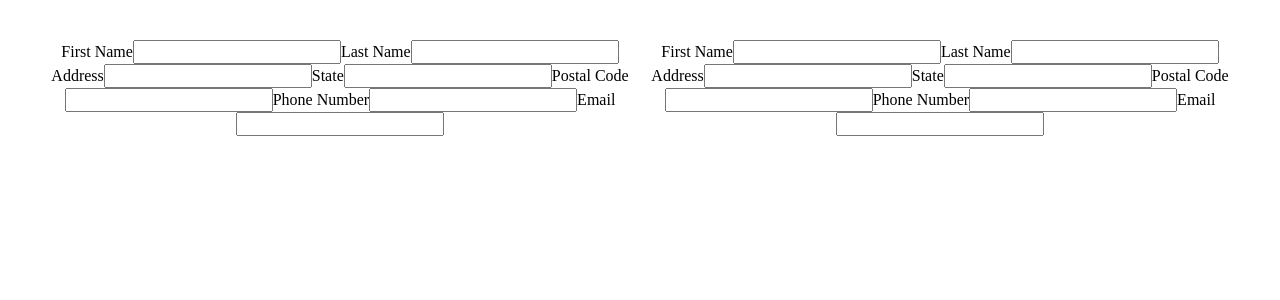
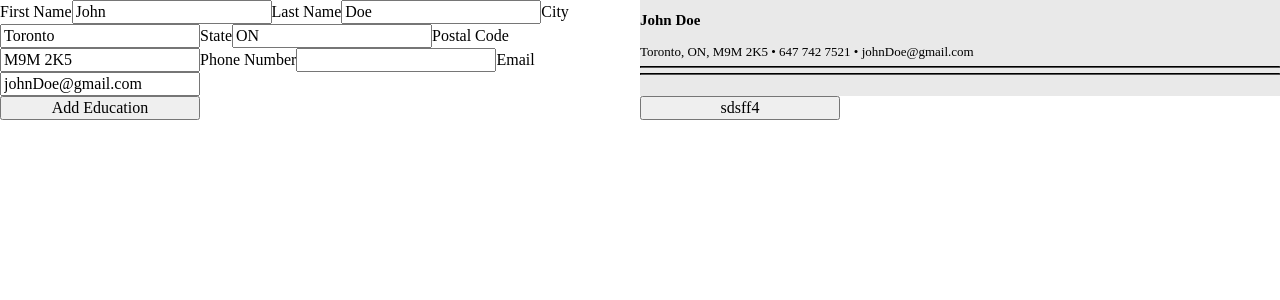
Before and after one commit to kloxer/TOP_CV_Application, a React (Vite) app: page / in a window 1280 px wide. Shown: the top 300 px of the page. Built offline with nearby package versions, Linux system fonts and the light colour scheme.

Commit message:
Added some basic education labels/inputs

```diff
--- /dev/null
+++ b/src/education.jsx
@@ -0,0 +1,28 @@
+function AddEducation({ educationData, onChange }) {
+  return (
+    <div id="education">
+      <label htmlFor="institution">Institution</label>
+      <input
+        type="text"
+        name="university"
+        onChange={onChange}
+        value={educationData.institution}
+      />
+      <label htmlFor="program">Program</label>
+      <input type="text" name="program" onChange={onChange} />
+
+      <label htmlFor="city">City</label>
+      <input type="text" name="city" onChange={onChange} />
+      <label htmlFor="state">State</label>
+      <input type="text" name="state" onChange={onChange} />
+
+      <label htmlFor="startDate">Start Date</label>
+      <input type="text" name="startDate" onChange={onChange} />
+
+      <label htmlFor="endDate">End Date</label>
+      <input type="text" name="endDate" onChange={onChange} />
+    </div>
+  );
+}
+
+export default AddEducation;
--- a/src/form.jsx
+++ b/src/form.jsx
@@ -1,48 +1,162 @@
 import { useState } from "react";
+import AddEducation from "./education";
+import "./index.css";
 
-function UserInput() {
-  const [formData, setFormData] = useState({
-    firstName: "",
-    lastName: "",
-    address: "",
-    state: "",
-    postalCode: "",
-    phoneNumber: "",
-    email: "",
-  });
-
-  function handleFormDataChange(e) {
-    console.log(e);
-  }
-
+function UserInput({ form, onChange }) {
   return (
     <>
       <div id="userInfo">
         <form>
           <label htmlFor="firstName">First Name</label>
-          <input type="text" name="firstName" />
-          {formData.firstName}
+          <input
+            value={form.firstName}
+            type="text"
+            name="firstName"
+            onChange={onChange}
+          />
+
           <label htmlFor="lastName">Last Name</label>
-          <input type="text" name="lastName" />
-
-          <label htmlFor="address">Address</label>
-          <input type="text" name="address" />
-
-          <label htmlFor="address">State</label>
-          <input type="text" name="address" />
-
+          <input
+            type="text"
+            name="lastName"
+            onChange={onChange}
+            value={form.lastName}
+          />
+          <label htmlFor="city">City</label>
+          <input
+            value={form.city}
+            type="text"
+            name="city"
+            onChange={onChange}
+          />
+          <label htmlFor="state">State</label>
+          <input
+            value={form.state}
+            type="text"
+            name="state"
+            onChange={onChange}
+          />
           <label htmlFor="postalCode">Postal Code</label>
-          <input type="text" name="postalCode" />
-
+          <input
+            value={form.postalCode}
+            type="text"
+            name="postalCode"
+            onChange={onChange}
+          />
           <label htmlFor="phoneNumber">Phone Number</label>
-          <input type="number" name="phoneNumber" />
-
+          <input
+            value={form.phoneNumber}
+            type="number"
+            name="phoneNumber"
+            onChange={onChange}
+          />
           <label htmlFor="email">Email</label>
-          <input type="email" name="email" />
+          <input
+            value={form.email}
+            type="email"
+            name="email"
+            onChange={onChange}
+          />
         </form>
       </div>
     </>
   );
 }
 
-export default UserInput;
+function TopResume({ form }) {
+  return (
+    <div id="resumeTop">
+      <h2 class="fullName">
+        {form.firstName} {form.lastName}
+      </h2>
+      <p class="personInfo">
+        {form.city}, {form.state}, {form.postalCode} &#x2022; {form.phoneNumber}{" "}
+        &#x2022; {form.email}
+      </p>
+      <hr />
+      <hr />
+    </div>
+  );
+}
+
+function MiddleResume({ form }) {
+  return <></>;
+}
+function DisplayResume({ form }) {
+  return (
+    <div id="resume">
+      <TopResume form={form} />
+      <MiddleResume form={form} />
+    </div>
+  );
+}
+
+function ShowInput() {
+  const [form, setForm] = useState({
+    firstName: "John",
+    lastName: "Doe",
+    address: "",
+    city: "Toronto",
+    state: "ON",
+    postalCode: "M9M 2K5",
+    phoneNumber: "647 742 7521",
+    email: "johnDoe@gmail.com",
+  });
+
+  const [educationData, setEducationData] = useState({
+    institution: "York University",
+    program: "Arts",
+    city: "Toronto",
+    state: "ON",
+    startDate: "2022",
+    endDate: "TBD",
+  });
+
+  const [showEducation, setEducationState] = useState(false);
+
+  function handleChange(e) {
+    const { name, value } = e.target;
+
+    setForm((form) => ({
+      ...form,
+      [name]: value,
+    }));
+  }
+  function handleEducationChange(e) {
+    const { name, value } = e.target;
+
+    setEducationData((educationData) => ({
+      ...educationData,
+      [name]: value,
+    }));
+  }
+
+  function showEducationForm() {
+    setEducationState(true);
+  }
+  function Test() {
+    return (
+      <>
+        <h1>test</h1>
+      </>
+    );
+  }
+
+  return (
+    <div id="wholePage">
+      <UserInput form={form} onChange={handleChange} />
+      <DisplayResume form={form} />
+      <button onClick={showEducationForm}>Add Education</button>
+      {showEducation && (
+        <AddEducation
+          educationData={educationData}
+          onChange={handleEducationChange}
+        />
+      )}
+
+      <button onClick={Test}>sdsff4</button>
+    </div>
+  );
+}
+
+export default ShowInput;
--- a/src/index.css
+++ b/src/index.css
@@ -90,7 +90,51 @@ textarea:not([rows]) {
 }
 
 /* MY CSS */
-.body {
+#wholePage {
   display: grid;
   grid-template-columns: repeat(2, 1fr);
 }
+
+#resume {
+  background-color: rgb(233, 233, 233);
+  margin: 0;
+  padding: 0;
+}
+
+.fullName {
+  font-size: 15px;
+}
+
+.personInfo {
+  font-size: 13px;
+}
+
+hr {
+  color: rgb(255, 255, 255);
+  border-color: black;
+  border-style: ins;
+  border-width: 1.5px;
+  margin-top: 0.3em;
+  margin-bottom: 0.2em;
+}
+
+div {
+  padding: 0px;
+}
+body {
+  margin: 0px;
+}
+
+#education {
+  display: flex;
+  flex-direction: column;
+}
+
+input {
+  max-width: 200px;
+}
+
+button {
+  max-width: 200px;
+  max-height: 100px;
+}
--- a/src/main.jsx
+++ b/src/main.jsx
@@ -1,14 +1,9 @@
 import { StrictMode } from "react";
 import { createRoot } from "react-dom/client";
-import "./index.css";
-import App from "./App.jsx";
 import UserInput from "./form.jsx";
 
 createRoot(document.getElementById("root")).render(
   <StrictMode>
-    <div className="body">
-      <UserInput />
-      <UserInput />
-    </div>
+    <UserInput />
   </StrictMode>
 );
```
